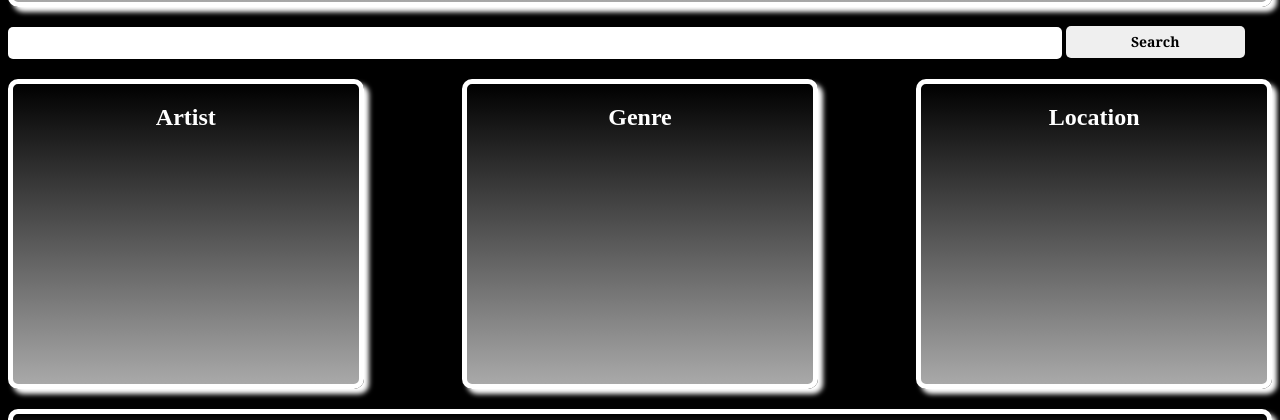
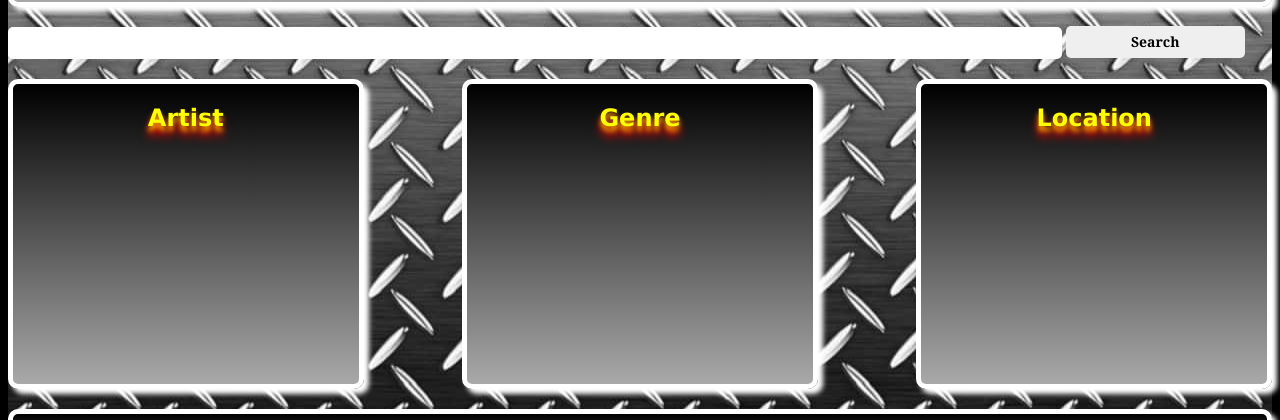
Before and after one commit to gabeharvey/beat-tap, a plain HTML site: page index.html in a window 1280 px wide. Shown: the part 130-550 px from the top of the page. Drawn offline with Linux system fonts and the light colour scheme.

Commit message:
styling update to style.css

```diff
--- a/assets/css/style.css
+++ b/assets/css/style.css
@@ -48,6 +48,12 @@ button {
     display: flex;
     flex-direction: row;
     justify-content: space-between;
+}
+
+h2 {
+    color: yellow;
+    text-shadow: 0px 5px 5px orange, 0px 10px 10px red;
+    font-family: Verdana, Geneva, Tahoma, sans-serif;
 }
 
 #artist {
--- a/index.html
+++ b/index.html
@@ -6,7 +6,7 @@
     <link href="./assets/css/style.css" rel="stylesheet">
     <title>Beat Tap</title>
 </head>
-<body>
+<body background="./assets/images/metal-display-screen.jpg">
   <header>
     <!-- Title and anchor tags for login and sign up features -->
     <h1>Beat Tap</h1>
```
Also changed, not shown: assets/images/metal-display-screen.jpg (added), assets/images/metal-display.jpg (added).
